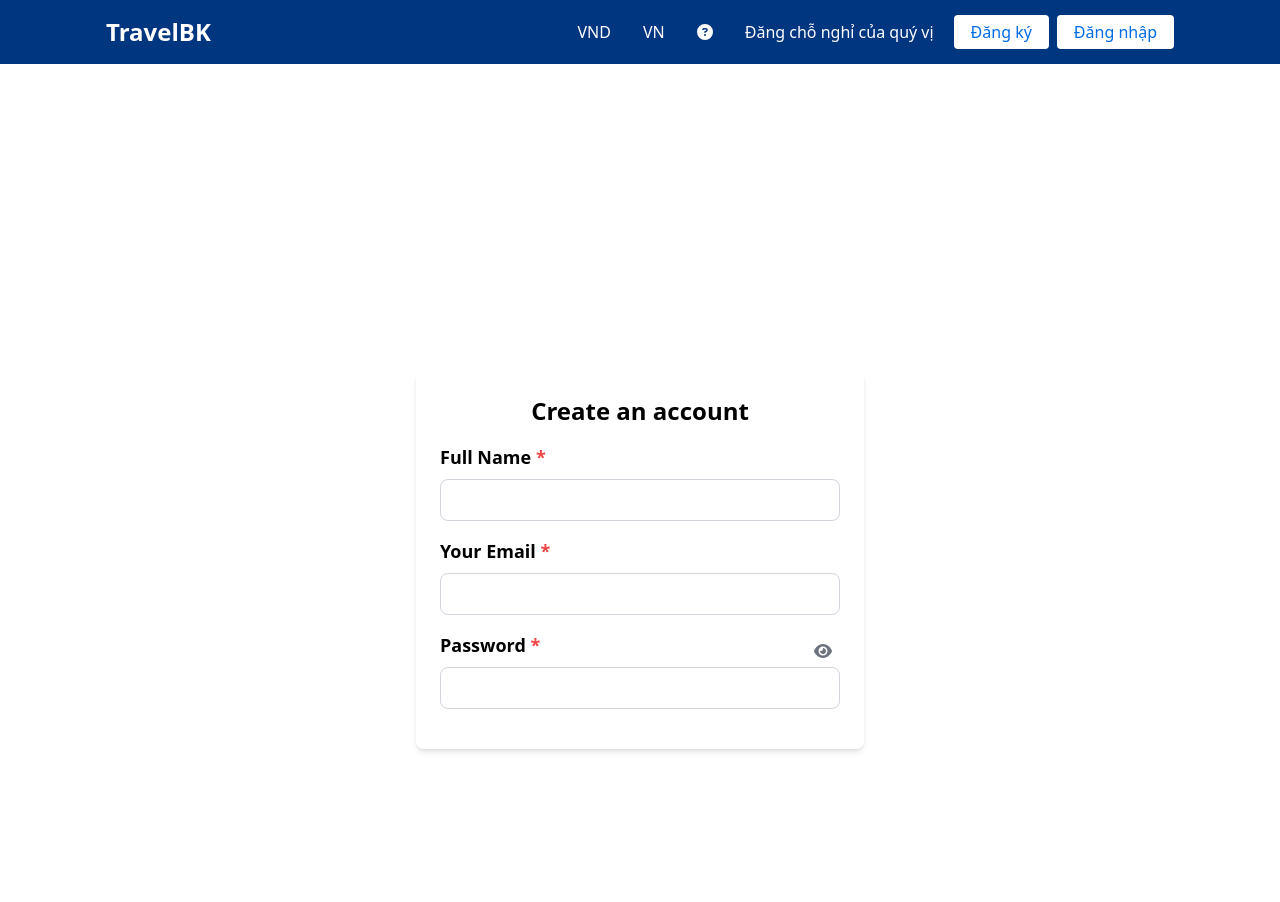
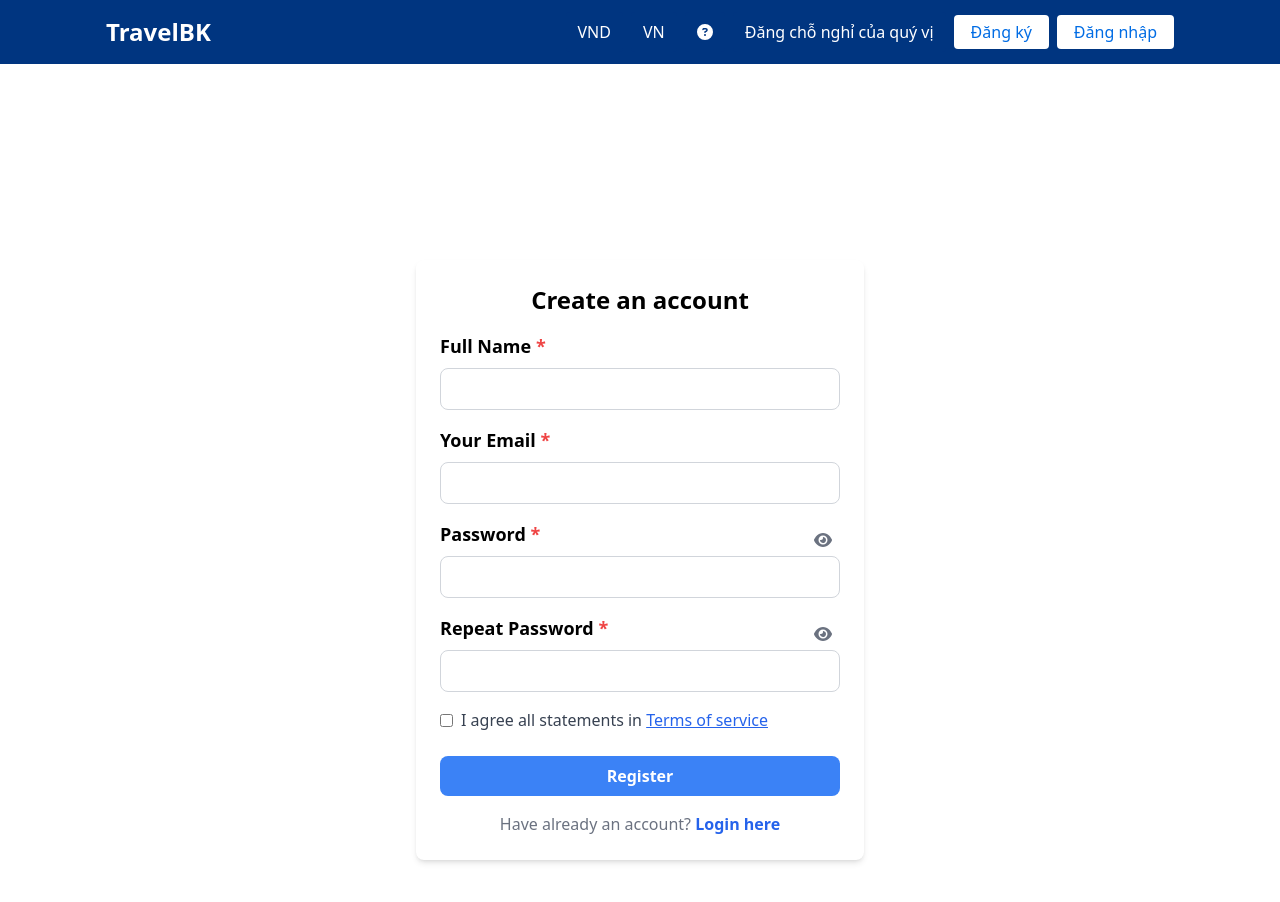
Before and after one commit to tqkitn1108/Test, a React (Create React App) app: page / in a window 1280 px wide. Shown: the top 902 px of the page. Built offline with nearby package versions, Linux system fonts and the light colour scheme; the HTML template or start-up script is replaced by a standard one.

Commit message:
Update Signup page

```diff
--- a/src/customer/page/login-register/Signup.jsx
+++ b/src/customer/page/login-register/Signup.jsx
@@ -20,7 +20,7 @@ const Signup = () => {
           password: '',
           confirmPassword: '',
         }}
-        onSubmit={() => {}} // Placeholder for submit handler
+        onSubmit={() => {}}
       >
         {formik => (
           <section className="h-screen bg-light">
@@ -80,6 +80,57 @@ const Signup = () => {
                               <FontAwesomeIcon icon={showPassword ? faEyeSlash : faEye} />
                             </button>
                           </div>
+
+                          <div className="mb-4 relative">
+                            <label className="block text-lg font-semibold mb-2" htmlFor="confirmPassword">
+                              Repeat Password <span className="text-red-500">*</span>
+                            </label>
+                            <input
+                              type={showConfirmPassword ? 'text' : 'password'}
+                              id="confirmPassword"
+                              name="confirmPassword"
+                              className="w-full p-2 border border-gray-300 rounded-lg focus:outline-none focus:border-blue-500"
+                              onChange={formik.handleChange}
+                              value={formik.values.confirmPassword}
+                            />
+                            <button
+                              type="button"
+                              className="absolute right-2 top-2 text-gray-500"
+                              onClick={() => setShowConfirmPassword(!showConfirmPassword)}
+                            >
+                              <FontAwesomeIcon icon={showConfirmPassword ? faEyeSlash : faEye} />
+                            </button>
+                          </div>
+
+                          <div className="mb-6 flex items-center">
+                            <input
+                              className="mr-2 leading-tight"
+                              type="checkbox"
+                              value=""
+                              id="form2Example3cg"
+                            />
+                            <label className="text-gray-700" htmlFor="form2Example3g">
+                              I agree all statements in{' '}
+                              <a href="#!" className="text-blue-600 underline">
+                                Terms of service
+                              </a>
+                            </label>
+                          </div>
+
+                          <div className="flex justify-center">
+                            <button
+                              type="submit"
+                              className="w-full bg-blue-500 hover:bg-blue-600 text-white font-bold py-2 px-4 rounded-lg"
+                            >
+                              Register
+                            </button>
+                          </div>
+                          <p className="text-center text-gray-500 mt-4">
+                            Have already an account?{' '}
+                            <Link to="/login" className="text-blue-600 font-semibold">
+                              Login here
+                            </Link>
+                          </p>
                         </form>
                       </div>
                     </div>
```
